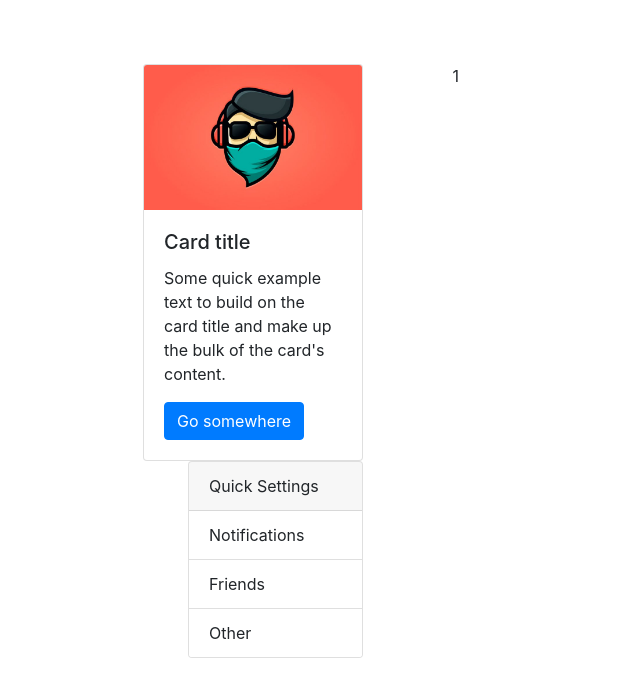
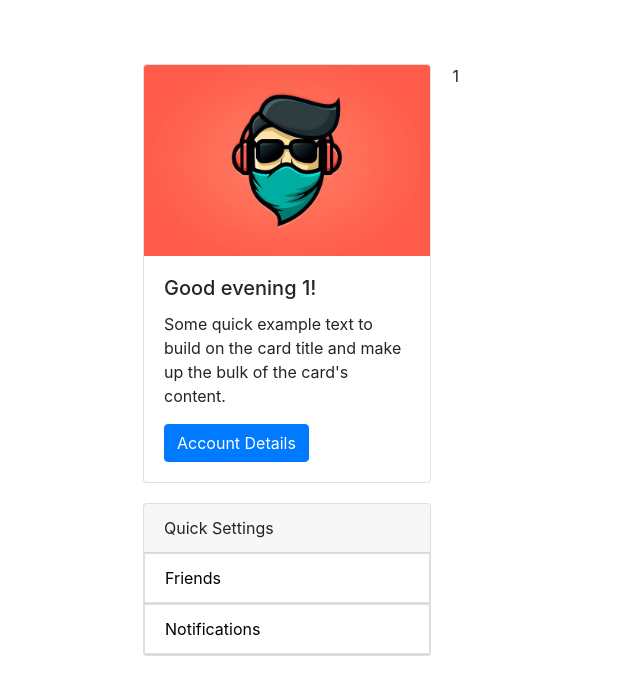
Before and after one commit to TiagoF99/PinIt, a React (Create React App) app in the folder app/frontend/: page /UserPage/1 in a window 1280 px wide. Shown: the top 696 px of the page, without its empty margins (0-640 px from the left). Built offline with nearby package versions, Linux system fonts and the light colour scheme.

Commit message:
worked on userpage

```diff
--- a/app/frontend/src/component/Friends.js
+++ b/app/frontend/src/component/Friends.js
@@ -0,0 +1,17 @@
+import React, { Component } from "react";
+import { Link } from 'react-router-dom';
+
+
+export default class Friends extends Component {
+
+	constructor(props) {
+      super(props);
+      this.curr_username = this.props.match.params.curr_username;
+    }
+
+    render() {
+      return (
+        <main className="content">Friends {this.curr_username}</main>
+      );
+    }
+}
--- a/app/frontend/src/component/Notifications.js
+++ b/app/frontend/src/component/Notifications.js
@@ -0,0 +1,17 @@
+import React, { Component } from "react";
+import { Link } from 'react-router-dom';
+
+
+export default class Notifications extends Component {
+
+  constructor(props) {
+      super(props);
+      this.curr_username = this.props.match.params.curr_username;
+   }
+
+  render() {
+    return (
+      <main className="content">Notifications {this.curr_username}</main>
+    );
+  }
+}
--- a/app/frontend/src/component/userpgComponents/Leftpanel.js
+++ b/app/frontend/src/component/userpgComponents/Leftpanel.js
@@ -20,7 +20,8 @@ export default class Leftpanel extends Component {
       this.phrase = "evening";
     }
 
-    // style="width: 18rem;"
+    var friend_link = "/UserPage/Friends/" + this.curr_username;
+    var notif_link = "/UserPage/Notifications/" + this.curr_username;
     return (
       <div className="container-fluid">
         <div className="row" id="left-panels">
@@ -28,21 +29,20 @@ export default class Leftpanel extends Component {
             <div className="card" >
               <img src="/image/icon.png" className="card-img-top" alt="..." />
               <div className="card-body">
-                <h5 className="card-title">Card title</h5>
-                <p class="card-text">Some quick example text to build on the card title and make up the bulk of the card's content.</p>
-                <Link to="/" className="btn btn-primary">Go somewhere</Link>
+                <h5 className="card-title">Good {this.phrase} {this.curr_username}!</h5>
+                <p className="card-text">Some quick example text to build on the card title and make up the bulk of the card's content.</p>
+                <Link to="/" className="btn btn-primary">Account Details</Link>
               </div>
             </div>
           </div>
-          <div className="col-12" id="feed-main">
+          <div className="col-12" id="quick-settings">
             <div className="card">
               <div className="card-header">
                 Quick Settings
               </div>
-              <ul class="list-group list-group-flush">
-                <li className = "list-group-item">Notifications</li>
-                <li className = "list-group-item">Friends</li>
-                <li className = "list-group-item">Other</li>
+              <ul className="list-group list-group-flush">
+                <Link to={friend_link} id="li-link"><li className="list-group-item">Friends</li></Link>
+                <Link to={notif_link} id="li-link"><li className="list-group-item">Notifications</li></Link>
               </ul>
             </div>
           </div>
--- a/app/frontend/src/index.css
+++ b/app/frontend/src/index.css
@@ -56,8 +56,9 @@ box-sizing: border-box;
 padding: 30px;
 background: rgba(255, 255, 255, 0.85);
 }
+
+
 /*UserPage */
-
 #user-main {
   padding: 5% 5% 5% 10%;
 }
@@ -66,6 +67,29 @@ background: rgba(255, 255, 255, 0.85);
   padding-left: 60px;
 }
 
+/* LeftPanel */
+.card {
+  width: 18rem;
+}
+#quick-settings {
+  margin-top: 20px;
+}
+.list-group-item {
+  text-decoration: none;
+  color: black;
+}
+.list-group-item:hover {
+  background-color: rgba(0,0,0,.03);
+  text-decoration: none;
+}
+#li-link {
+  border-bottom: .5px solid #bfb8b88f;
+}
+#li-link:hover {
+  text-decoration: none;
+  border-bottom: .02px solid #bfb8b88f;
+}
+/* Other */
 code {
   font-family: source-code-pro, Menlo, Monaco, Consolas, 'Courier New',
     monospace;
--- a/app/frontend/src/index.js
+++ b/app/frontend/src/index.js
@@ -16,6 +16,8 @@ import StartPage from './component/StartPage.js';
 import UserPage from './component/UserPage.js';
 import Login from './component/startpgComponents/Login.js';
 import Register from './component/startpgComponents/Register.js';
+import Friends from './component/Friends.js';
+import Notifications from './component/Notifications.js';
 
 const history = createBrowserHistory();
 
@@ -26,6 +28,8 @@ ReactDOM.render(
 			<Route exact path="/" component={App} />
 			<Route exact path="/Register" component={Register} />
 			<Route exact path="/UserPage/:curr_username" component={UserPage} />
+			<Route exact path="/UserPage/Notifications/:curr_username" component={Notifications} />
+			<Route exact path="/UserPage/Friends/:curr_username" component={Friends} />
 			//<Redirect from='/UserPage/' to="/"/>
 		</Switch>
 	</Router>
```
